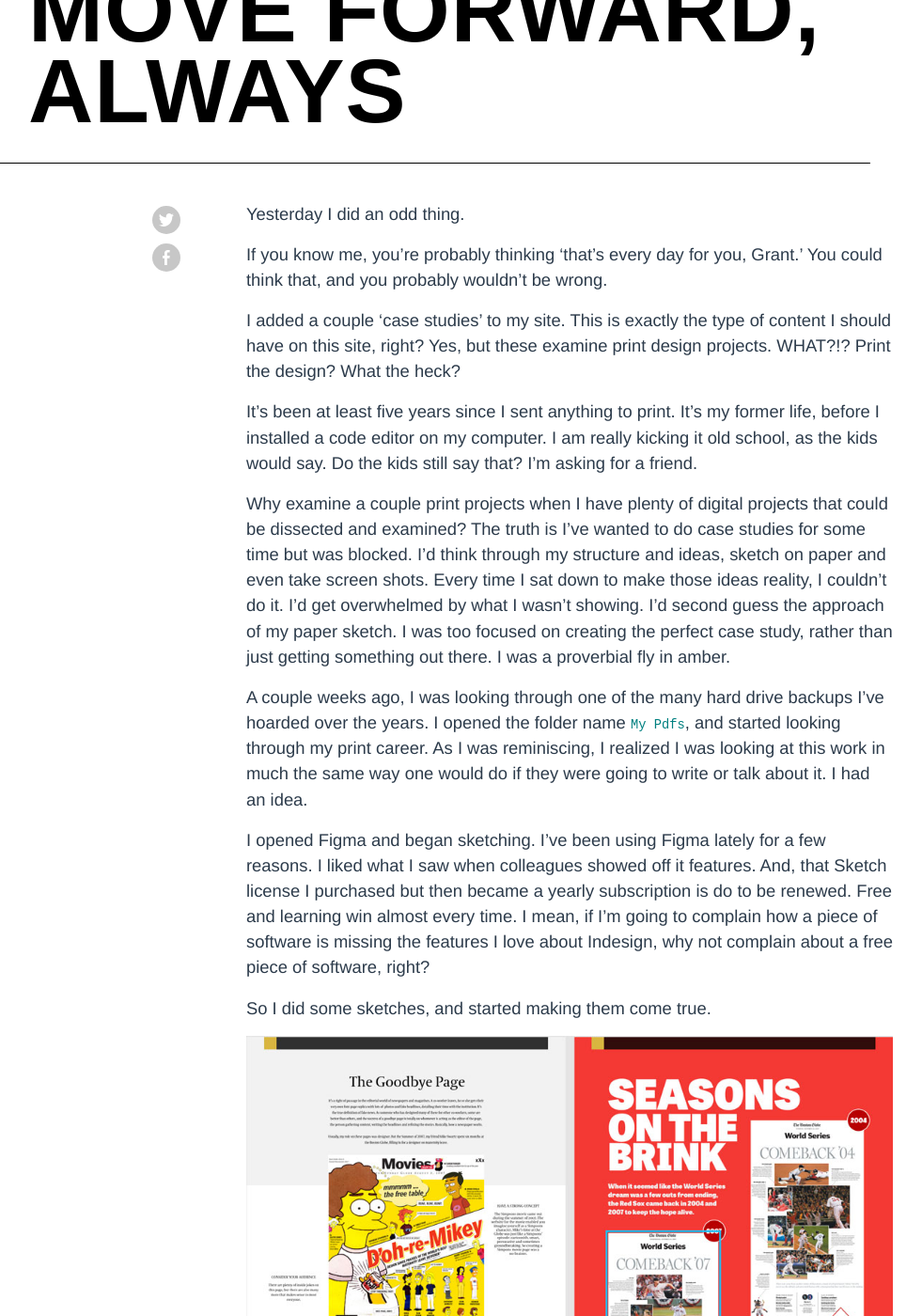
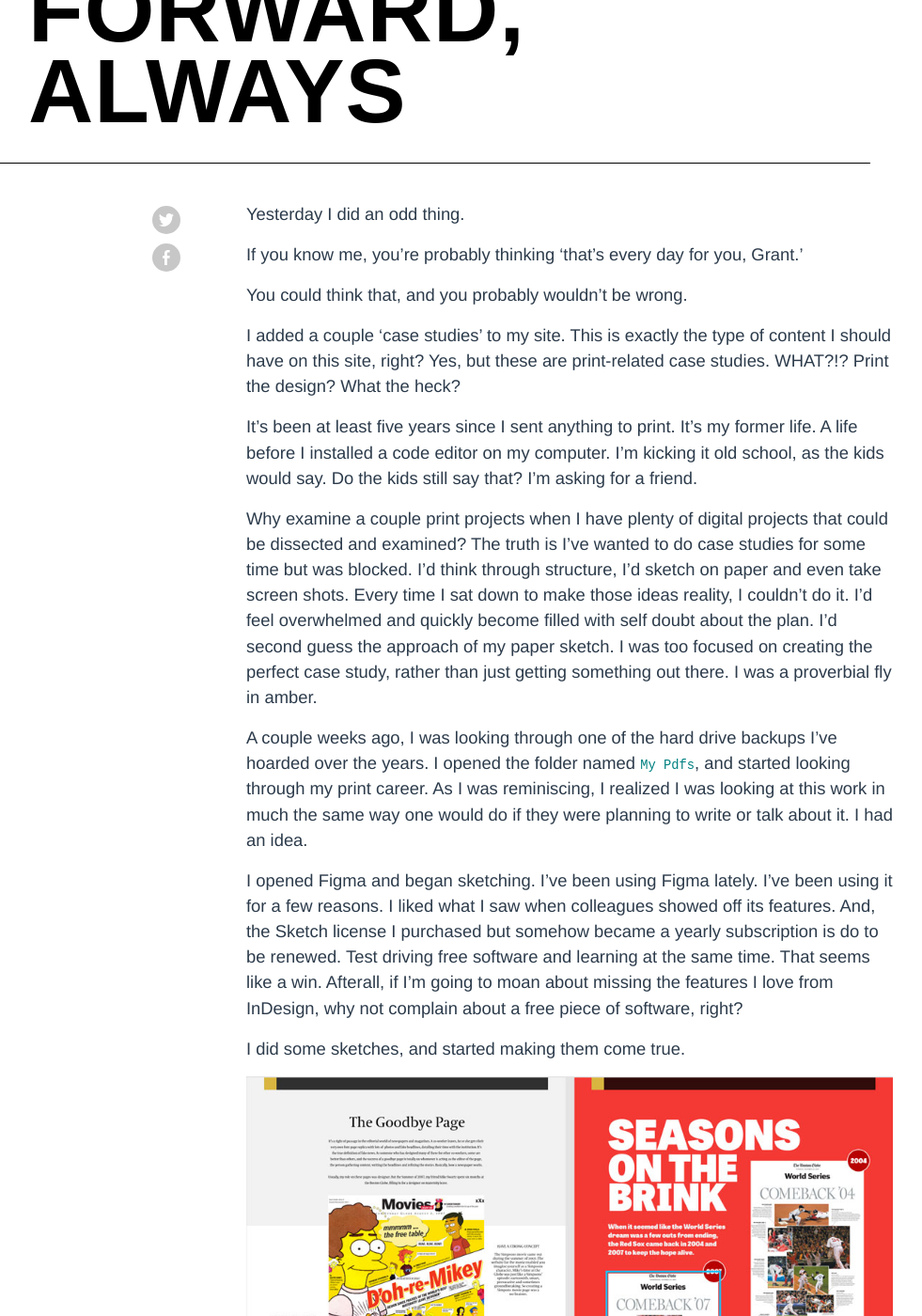
Before and after one commit to gcstaublin/gcstaublin.github.io, a Jekyll site: the page built from _posts/2018-06-12-looking-back-to-move-forward.md, in a window 1280 px wide and 1400 px high, scrolled down 360 px. Shown: the whole window at 94% size, without its empty margins (34-1015 px from the left). Built offline with Jekyll 4.4.1, drawn with Linux system fonts in a browser that asks for light colours; nearby versions of some CDN libraries; comment, search, counter and statistics services are not loaded; some of the changed text lies outside the part shown.

Commit message:
Finishing print case study post.

```diff
--- a/_posts/2018-06-12-looking-back-to-move-forward.md
+++ b/_posts/2018-06-12-looking-back-to-move-forward.md
@@ -1,36 +1,40 @@
 ---
 layout: post
-title:  "Looking backward to move forward, always"
-tease: "Looking backward to move forward, always"
-share: "Looking backward to move forward, always"
+title:  "Looking at the past to move forward, always"
+tease: "Looking at the past to move forward, always"
+share: "Looking at the past to move forward, always"
 date: 2018-06-12
-<!-- status: pinned -->
+status: pinned
 <!-- pinnedPosition: main -->
 permalink: /articles/:title/
 ---
 
 Yesterday I did an odd thing.
 
-If you know me, you're probably thinking 'that's every day for you, Grant.' You could think that, and you probably wouldn't be wrong.
+If you know me, you're probably thinking 'that's every day for you, Grant.'
 
-I added a couple 'case studies' to my site. This is exactly the type of content I should have on this site, right? Yes, but these examine print design projects. WHAT?!? Print the design? What the heck?
+You could think that, and you probably wouldn't be wrong.
 
-It's been at least five years since I sent anything to print. It's my former life, before I installed a code editor on my computer. I am really kicking it old school, as the kids would say. Do the kids still say that? I'm asking for a friend.
+I added a couple 'case studies' to my site. This is exactly the type of content I should have on this site, right? Yes, but these are print-related case studies. WHAT?!? Print the design? What the heck?
 
-Why examine a couple print projects when I have plenty of digital projects that could be dissected and examined? The truth is I've wanted to do case studies for some time but was blocked. I'd think through my structure and ideas, sketch on paper and even take screen shots. Every time I sat down to make those ideas reality, I couldn't do it. I'd get overwhelmed by what I wasn't showing. I'd second guess the approach of my paper sketch. I was too focused on creating the perfect case study, rather than just getting something out there. I was a proverbial fly in amber.
+It's been at least five years since I sent anything to print. It's my former life. A life before I installed a code editor on my computer. I'm kicking it old school, as the kids would say. Do the kids still say that? I'm asking for a friend.
 
-A couple weeks ago, I was looking through one of the many hard drive backups I've hoarded over the years. I opened the folder name `My Pdfs`, and started looking through my print career. As I was reminiscing, I realized I was looking at this work in much the same way one would do if they were going to write or talk about it. I had an idea.
+Why examine a couple print projects when I have plenty of digital projects that could be dissected and examined? The truth is I've wanted to do case studies for some time but was blocked. I'd think through structure, I'd sketch on paper and even take screen shots. Every time I sat down to make those ideas reality, I couldn't do it. I'd feel overwhelmed and quickly become filled with self doubt about the plan. I'd second guess the approach of my paper sketch. I was too focused on creating the perfect case study, rather than just getting something out there. I was a proverbial fly in amber.
 
-I opened Figma and began sketching. I've been using Figma lately for a few reasons. I liked what I saw when colleagues showed off it features. And, that Sketch license I purchased but then became a yearly subscription is do to be renewed. Free and learning win almost every time. I mean, if I'm going to complain how a piece of software is missing the features I love about Indesign, why not complain about a free piece of software, right?
+A couple weeks ago, I was looking through one of the hard drive backups I've hoarded over the years. I opened the folder named `My Pdfs`, and started looking through my print career. As I was reminiscing, I realized I was looking at this work in much the same way one would do if they were planning to write or talk about it. I had an idea.
 
-So I did some sketches, and started making them come true.
+I opened Figma and began sketching. I've been using Figma lately. I've been using it for a few reasons. I liked what I saw when colleagues showed off its features. And, the Sketch license I purchased but somehow became a yearly subscription is do to be renewed. Test driving free software and learning at the same time. That seems like a win. Afterall, if I'm going to moan about missing the features I love from InDesign, why not complain about a free piece of software, right?
+
+I did some sketches, and started making them come true.
 
 ![](/static/img/posts/print_case_study/print_case_study.jpg)
 
-I didn't give myself the chance to second guess the idea. I kept going until I had something to look at in the browser. Basically, I did the exact thing one should do with any product. I made some quick prototypes as a beta test.
+After I was happy with the design direction, I didn't give myself the chance to second guess the idea. I jumped in and started building them until I had something to look at in the browser. Basically, I did what you'd do with any product. I made some prototypes as a beta test.
 
-These are far from perfect. The writing sets up the atmosphere but barely covers process. The design needs refinement. The system could be solidified and reusable. But I'm happy that I pushed these out, warts and all. I now feel more focused on what it is I want out of the case studies.
+These are far from perfect. The writing sets up the atmosphere but barely covers process. The design could stand some refinement. The system definitely needs to be solidified and made reusable. Outside of that, I'm happy I built and pushed these out, warts and all. I now feel more focused on what it is I want out of the case studies. And am ready for the next iteration.
 
-While our compass should generally put us toward the future. Looking back on the path you've blazed can be important, if not therapeutic. I was a good designer and art director. I wasn't the best. No matter what that SPD Gold Medal (shameless plug) says. The colleagues I worked with made me better. Looking at their work day after day and week after week made me hungry to be better and do better work.
+I've always loved these two [Red Sox pages](/work/comeback), and [this page is funny](/work/goodbye-mike)
 
-I found some fond memories in those old pages. Frankly, I found a bit of confidence I was struggling to regain.
+While our compass should generally be focused on the future. Looking back on the path you've blazed can be important, if not therapeutic. I was a good designer and art director. I wasn't the best. No matter what that SPD Gold Medal (shameless plug) says. The colleagues I worked with made me better. Looking at their work day after day and week after week pushed me to be better and do better work.
+
+I found some fond memories in those old pages. Frankly, I found a bit of confidence I had lost somwhere along the way.
```
Also changed, not shown: _posts/2018-04-03-updating-websites-is-the-worst.md (+1 -1 lines).
